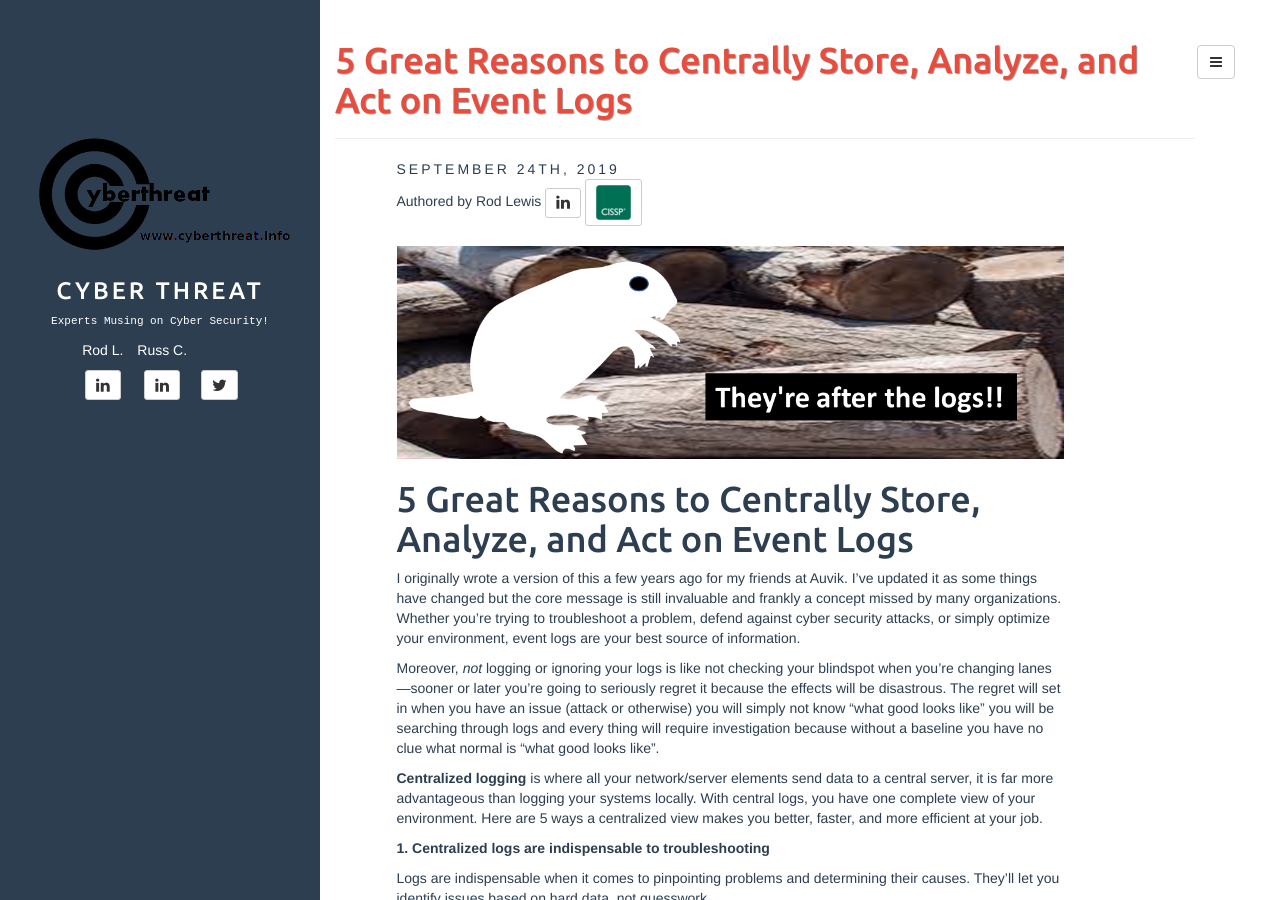
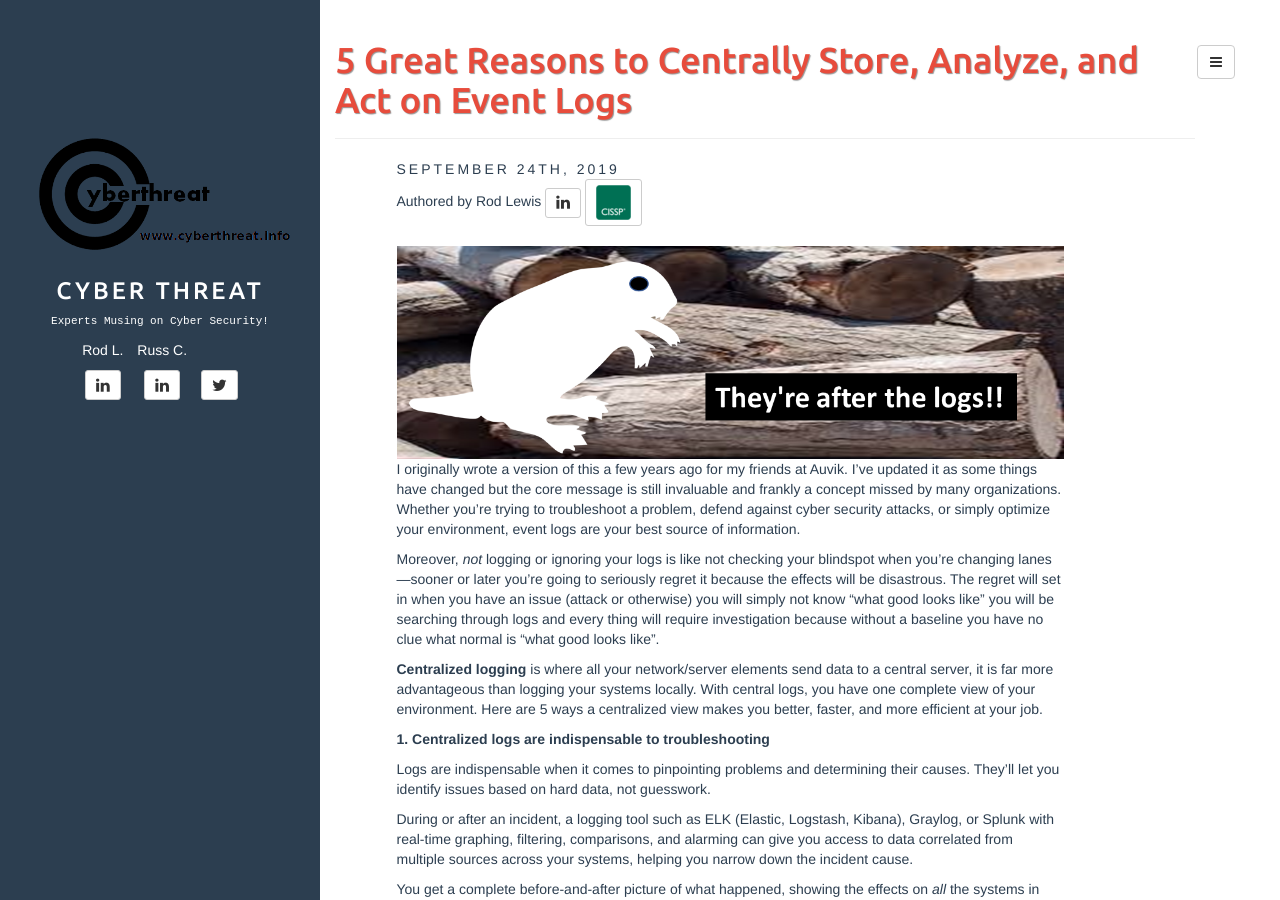
Before and after one commit to cyberthreatinfo/cyberthreatinfo.github.io, a Jekyll site: the page built from _posts/2019-09-24-centralized-logs.md, in a window 1280 px wide and 900 px high. Built offline with Jekyll 4.4.1, drawn with Linux system fonts in a browser that asks for light colours.

Commit message:
Update 2019-09-24-centralized-logs.md

```diff
--- a/_posts/2019-09-24-centralized-logs.md
+++ b/_posts/2019-09-24-centralized-logs.md
@@ -8,7 +8,6 @@ comments: false
 author: rlewis
 ---
 <img src="https://cyberthreatinfo.github.io/images/logs-beav.png" style='height: 100%; width: 100%; object-fit: contain'>
-# 5 Great Reasons to Centrally Store, Analyze, and Act on Event Logs
 I originally wrote a version of this a few years ago for my friends at
 Auvik. I’ve updated it as some things have changed but the core message is
 still invaluable and frankly a concept missed by many organizations.
```
